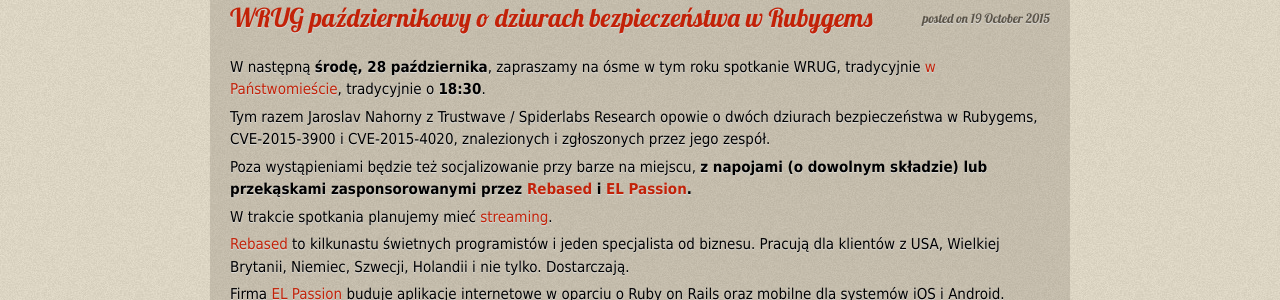
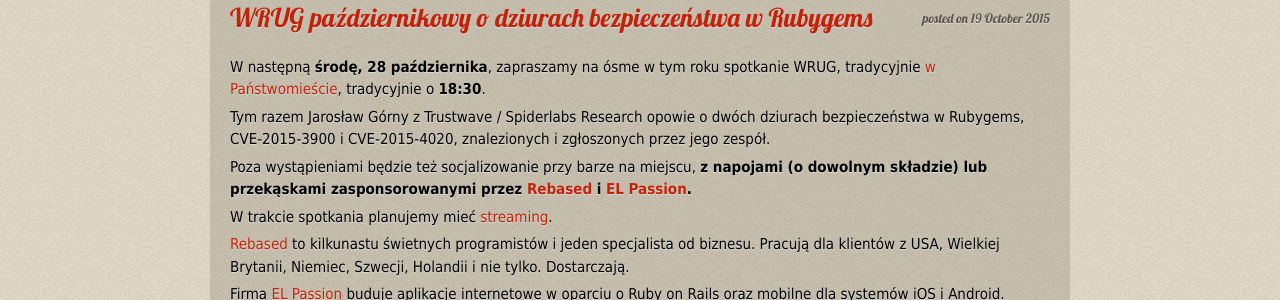
Before and after one commit to wrug/wrug.eu, a Jekyll site: the page built from _posts/2015-10-19-spotkanie-pazdziernikowe.md, in a window 1280 px wide. Shown: the part 281-581 px from the top of the page. Built offline with Jekyll 4.4.1, drawn with Linux system fonts in a browser that asks for light colours; comment, search, counter and statistics services are not loaded.

Commit message:
October 2015: correct speaker's name

```diff
--- a/_posts/2015-10-19-spotkanie-pazdziernikowe.md
+++ b/_posts/2015-10-19-spotkanie-pazdziernikowe.md
@@ -7,7 +7,7 @@ W następną **środę, 28 października**, zapraszamy na ósme w tym roku
 spotkanie WRUG, tradycyjnie [w Państwomieście](http://panstwomiasto.pl),
 tradycyjnie o **18:30**.
 
-Tym razem Jaroslav Nahorny z Trustwave / Spiderlabs Research opowie
+Tym razem Jarosław Górny z Trustwave / Spiderlabs Research opowie
 o dwóch dziurach bezpieczeństwa w Rubygems, CVE-2015-3900 i CVE-2015-4020,
 znalezionych i zgłoszonych przez jego zespół.
 
```
